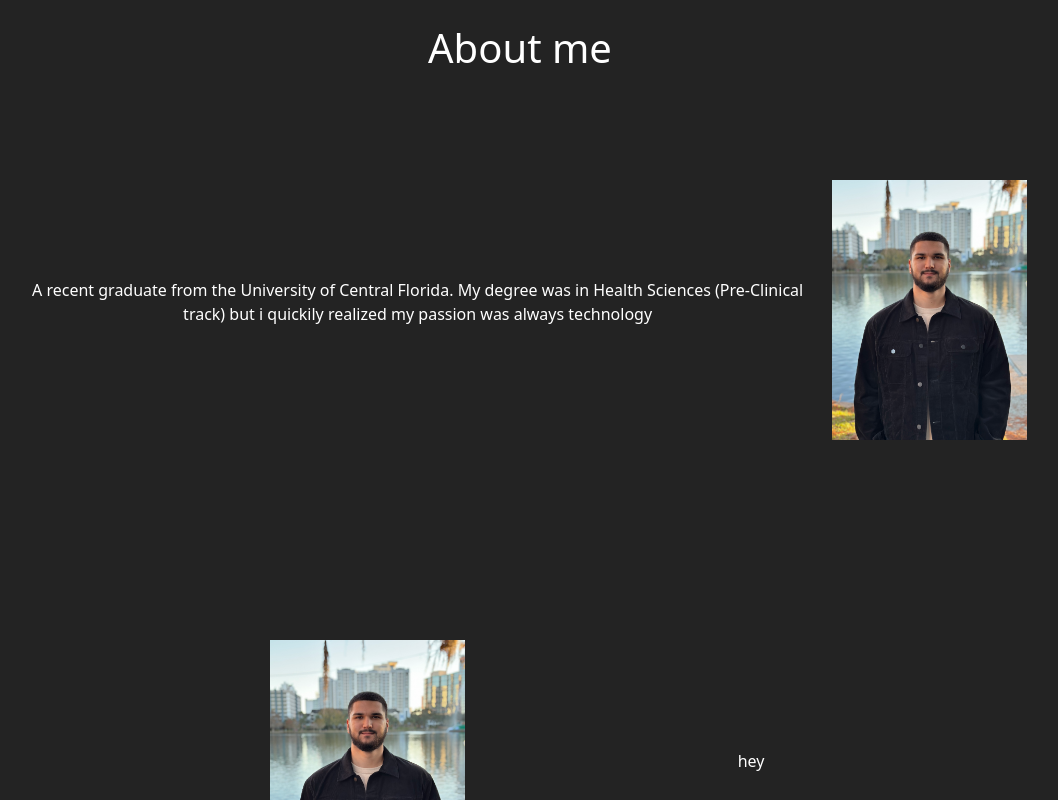
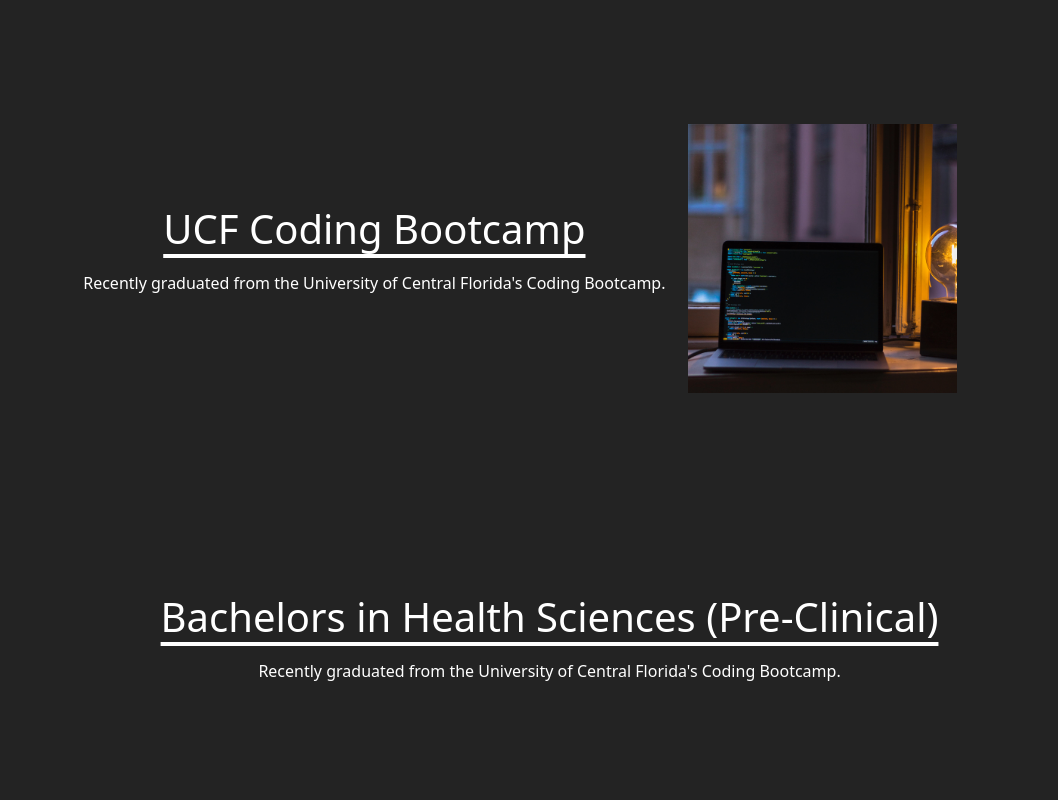
Before and after one commit to Travis3214/My-Portfolio, a React (Vite) app: page /About in a window 1280 px wide. Shown: the part 280-1080 px from the top of the page, without its empty margins (120-1178 px from the left). Built offline with nearby package versions, Linux system fonts and the light colour scheme.

Commit message:
updated about page with pic

```diff
--- a/src/index.css
+++ b/src/index.css
@@ -72,10 +72,9 @@
 }
 
 .me {
-  max-width: 20%;
+  max-width: 30%;
   height: auto;
-  padding-left: 5px;
-  padding-right: 5px;
+
 }
 
  .portfolio-card-container {
@@ -232,14 +231,16 @@
 
 .aboutPage {
   display: flex;
-  justify-content: space-evenly;
+  justify-content: space-around;
   align-items: center;
   padding-top: 100px;
   padding-bottom: 100px;
-  padding-left: 10%;
-  padding-right: 10%;
+  padding-left: 15%;
+  padding-right: 15%;
 }
 
 .aboutText {
-  padding: 10px
+  text-decoration: underline;
+  text-underline-offset: 10px;
+  padding-bottom: 10px;
 }
--- a/src/pages/About.jsx
+++ b/src/pages/About.jsx
@@ -1,14 +1,21 @@
 export default function About() {
     return (
       <div className="title">
-        <h1>About me</h1>
         <div className="aboutPage">
-          <p className="aboutText">A recent graduate from the University of Central Florida. My degree was in Health Sciences (Pre-Clinical track) but i quickily realized my passion was always technology</p>
-          <img className="me" src="/me.jpeg" alt="" />
+          <div>
+            <h1 className="aboutText">UCF Coding Bootcamp</h1>
+            <p>Recently graduated from the University of Central Florida's Coding Bootcamp.</p>
+            <p></p>
+          </div>
+          <img className="me" src="/code.jpg" alt="" />
         </div>
         <div className="aboutPage">
-          <img className="me" src="/me.jpeg" alt="" />
-          <p className="aboutText">hey</p>
+          <img className="me" src="/" alt="" />
+          <div>
+            <h1 className="aboutText">Bachelors in Health Sciences (Pre-Clinical)</h1>
+            <p>Recently graduated from the University of Central Florida's Coding Bootcamp.</p>
+            <p></p>
+          </div>
         </div>
       </div>
     );
```
Also changed, not shown: public/code.jpg (added).
